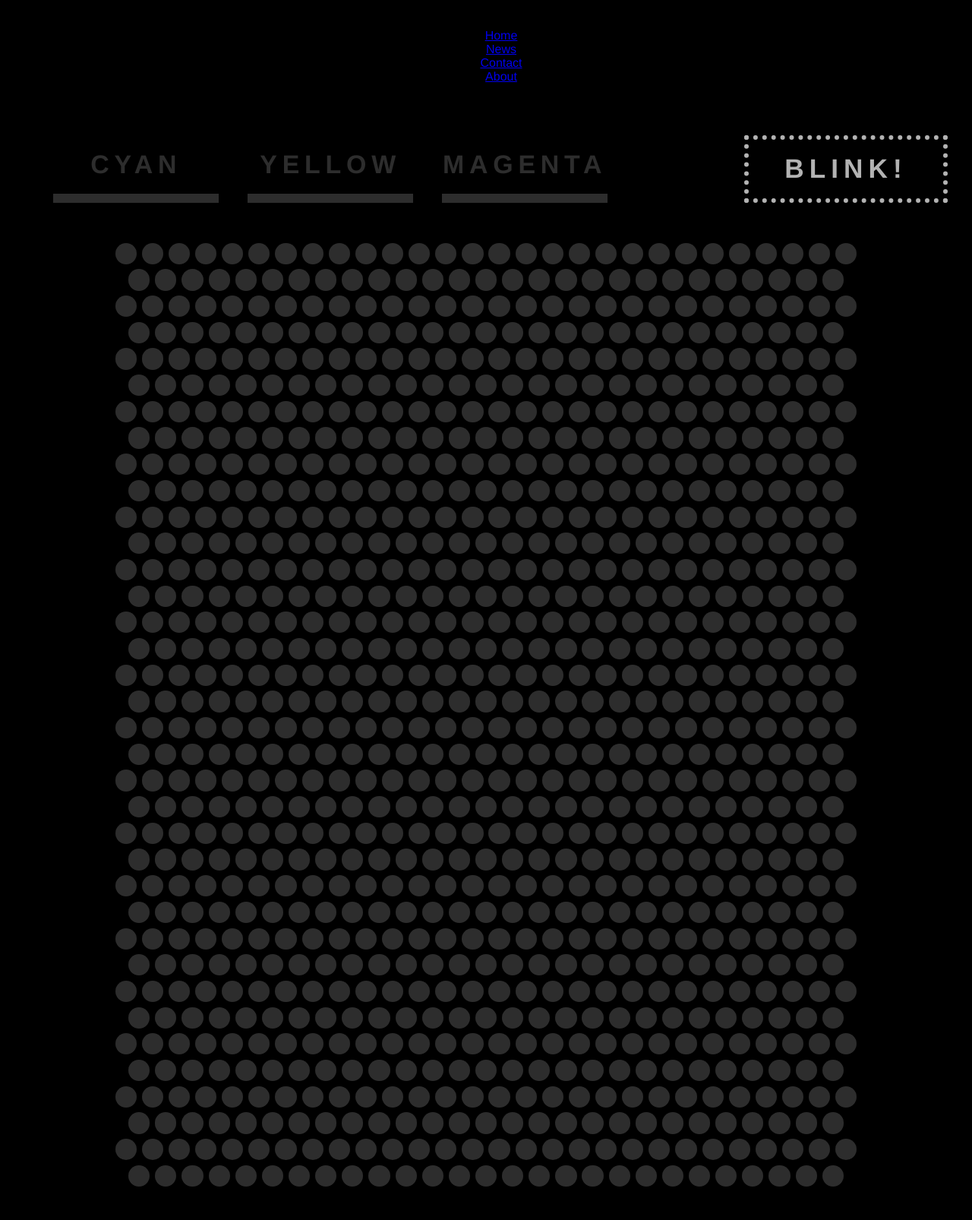
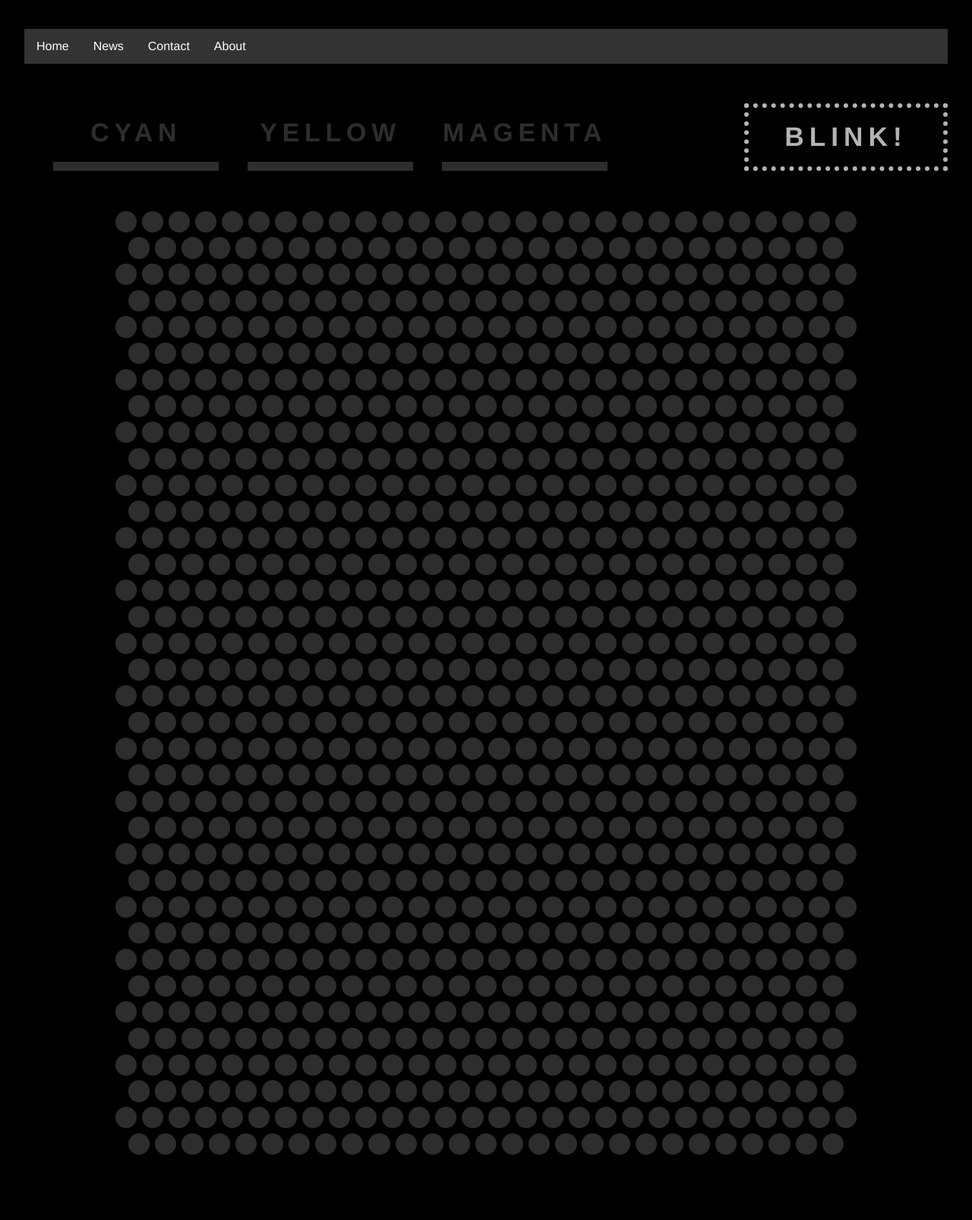
Before and after one commit to ahshra/ahshra.github.io, a Jekyll site: the page built from Javascript_Blink_Project/index.html, in a window 1280 px wide. Shown: the whole page at 76% size. Built offline with Jekyll 4.4.1, drawn with Linux system fonts in a browser that asks for light colours; nearby versions of some CDN libraries; after the commit the page ends 1564 px from its top, so only the background shows below that.

Commit message:
Update styles.css

```diff
--- a/Javascript_Blink_Project/css/styles.css
+++ b/Javascript_Blink_Project/css/styles.css
@@ -9,9 +9,29 @@ body {
   min-width: 400px;
 }
 
-.top-nav {
-  color:white;
-  text-decoration: none;
+ul {
+    list-style-type: none;
+    margin: 0;
+    padding: 0;
+    overflow: hidden;
+    background-color: #333;
+}
+
+li {
+    float: left;
+}
+
+li a {
+    display: block;
+    color: white;
+    text-align: center;
+    padding: 14px 16px;
+    text-decoration: none;
+}
+
+/* Change the link color to #111 (black) on hover */
+li a:hover {
+    background-color: #111;
 }
 
 .box {
```
